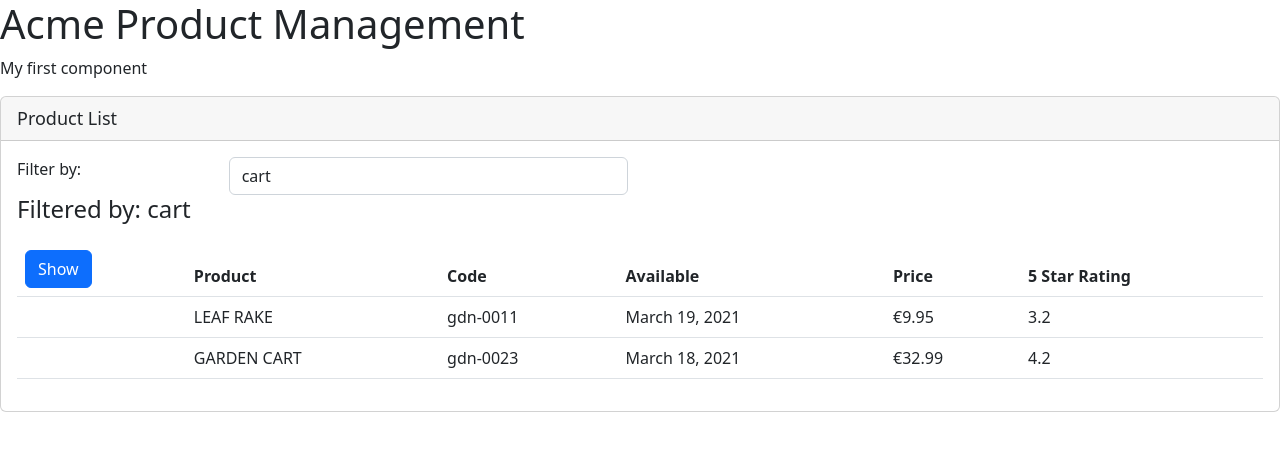
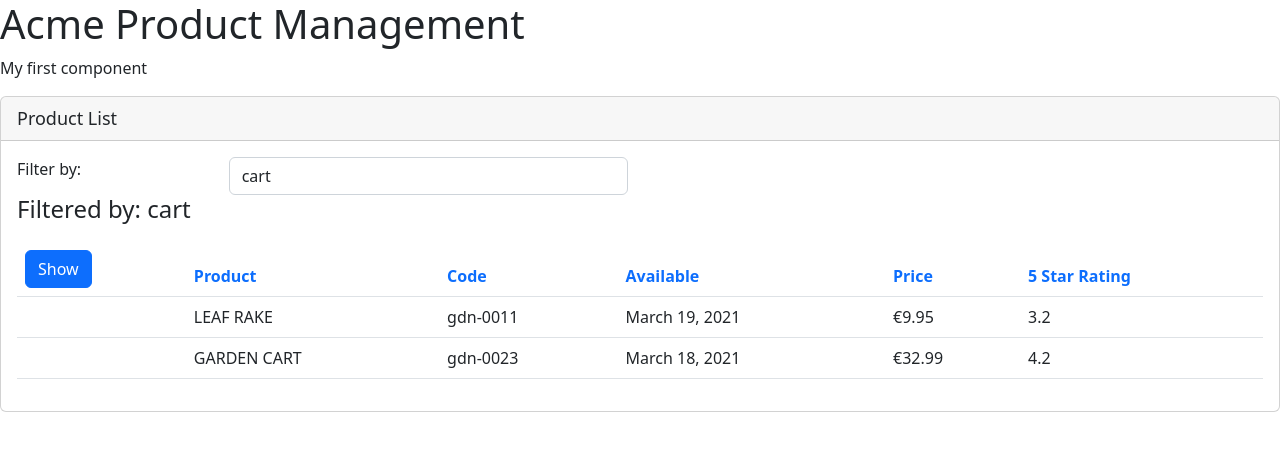
Before and after one commit to alekspanteli/angular-getting-started, an Angular app: page / in a window 1280 px wide. Shown: the top 450 px of the page. Built offline with nearby package versions, Linux system fonts and the light colour scheme.

Commit message:
lifecycle

```diff
--- /dev/null
+++ b/src/app/products/product-list/product-list.component.scss
@@ -0,0 +1,3 @@
+thead {
+  color: var(--bs-blue);
+}
--- a/src/app/products/product-list/product-list.component.ts
+++ b/src/app/products/product-list/product-list.component.ts
@@ -4,7 +4,7 @@ import { IProduct } from '../products';
 @Component({
   selector: 'pm-products',
   templateUrl: './product-list.component.html',
-  styleUrls: ['./product-list.component.css'],
+  styleUrls: ['./product-list.component.scss', '../products.scss'],
 })
 export class ProductListComponent implements OnInit {
   pageTitle: string = 'Product List';
@@ -41,5 +41,7 @@ export class ProductListComponent implements OnInit {
 
   constructor() {}
 
-  ngOnInit(): void {}
+  ngOnInit(): void {
+    console.log('In OnInit');
+  }
 }
```
Also changed, not shown: src/app/products/product-list/product-list.component.css (deleted), src/app/products/products.scss (added).
